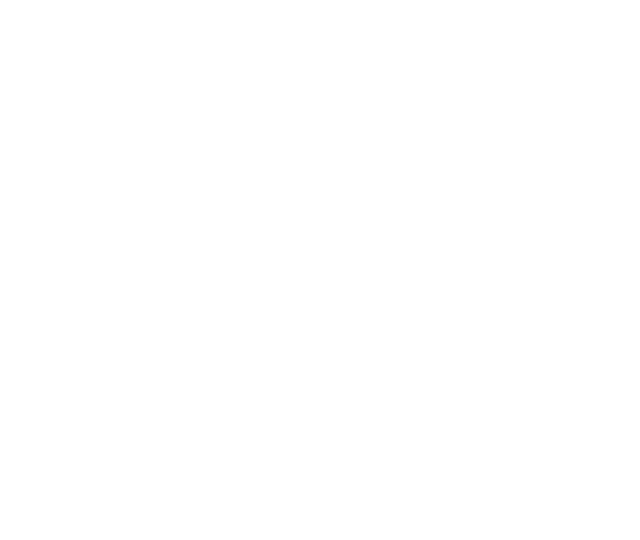
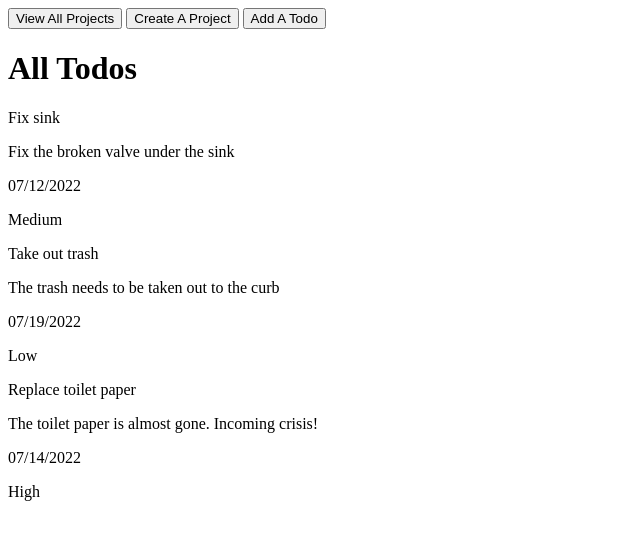
Before and after one commit to romangdev/todo-list, a plain HTML site: page index.html in a window 1280 px wide. Shown: the whole page, without its empty margins (0-640 px from the left). Drawn offline with Linux system fonts and the light colour scheme.

Commit message:
Create display object + add starting methods
Create an object to handle the DOM. Add 2 methods that aid in the
display of individual todo items.

```diff
--- a/index.html
+++ b/index.html
@@ -5,10 +5,13 @@
   <meta http-equiv="X-UA-Compatible" content="IE=edge">
   <meta name="viewport" content="width=device-width, initial-scale=1.0">
   <title>Todo List</title>
-  <script type="module" src="main.js" defer></script>
+  <script type="module" src="./src/main.js" defer></script>
   <link rel="stylesheet" href="styles/style.css">
 </head>
 <body>
-
+  <button class="btn-all-projects">View All Projects</button>
+  <button class="btn-create-project">Create A Project</button>
+  <button class="btn-add-todo">Add A Todo</button>
+  <div class="main"></div>
 </body>
 </html>
--- /dev/null
+++ b/src/create.js
@@ -0,0 +1,4 @@
+// This module is used for the user to create projects and todos
+export default class Create {
+
+}
--- /dev/null
+++ b/src/display_con.js
@@ -0,0 +1,13 @@
+export default class displayController {
+  addTodo = (mainDiv) => {
+    let todoDiv = document.createElement('div');
+    mainDiv.appendChild(todoDiv);
+    return todoDiv;
+  };
+
+  addTodoProp = (todoPropCall, todoDiv) => {
+    let todoProp = document.createElement('p');
+    todoProp.textContent = todoPropCall;
+    todoDiv.appendChild(todoProp);
+  };
+}
--- a/src/main.js
+++ b/src/main.js
@@ -1,2 +1,44 @@
-import todos from './todos.js';
-import projects from './projects.js'
+import Todo from './todos.js'
+import Project from './projects.js'
+import Create from './create.js'
+import displayController from './display_con.js'
+
+let displayCon = new displayController;
+
+let todo1 = new Todo(
+  'Fix sink',
+  'Fix the broken valve under the sink',
+  '07/12/2022',
+  'Medium'
+);
+
+let todo2 = new Todo(
+  'Take out trash',
+  'The trash needs to be taken out to the curb',
+  '07/19/2022',
+  'Low'
+);
+
+let todo3 = new Todo(
+  'Replace toilet paper',
+  'The toilet paper is almost gone. Incoming crisis!',
+  '07/14/2022',
+  'High'
+);
+
+let defaultProject = new Project('All Todos', [todo1, todo2, todo3]);
+
+let mainDiv = document.querySelector('.main');
+let title = document.createElement('h1');
+title.textContent = defaultProject.name;
+mainDiv.appendChild(title);
+
+let todoDiv = null;
+
+defaultProject.todos.forEach((todo) => {
+  todoDiv = displayCon.addTodo(mainDiv);
+  displayCon.addTodoProp(todo.title, todoDiv);
+  displayCon.addTodoProp(todo.description, todoDiv);
+  displayCon.addTodoProp(todo.dueDate, todoDiv);
+  displayCon.addTodoProp(todo.priority, todoDiv);
+});
--- a/src/projects.js
+++ b/src/projects.js
@@ -1,5 +1,7 @@
-export default class Projects {
-  constructor(todos) {
+// Used to store information about individual projects
+export default class Project {
+  constructor(name, todos) {
+    this.name = name;
     this.todos = todos;
   }
 }
--- a/src/todos.js
+++ b/src/todos.js
@@ -1,4 +1,5 @@
-export default class Todos {
+// Used to store information about individual todos
+export default class Todo {
   constructor(title, description, dueDate, priority) {
     this.title = title;
     this.description = description;
```
